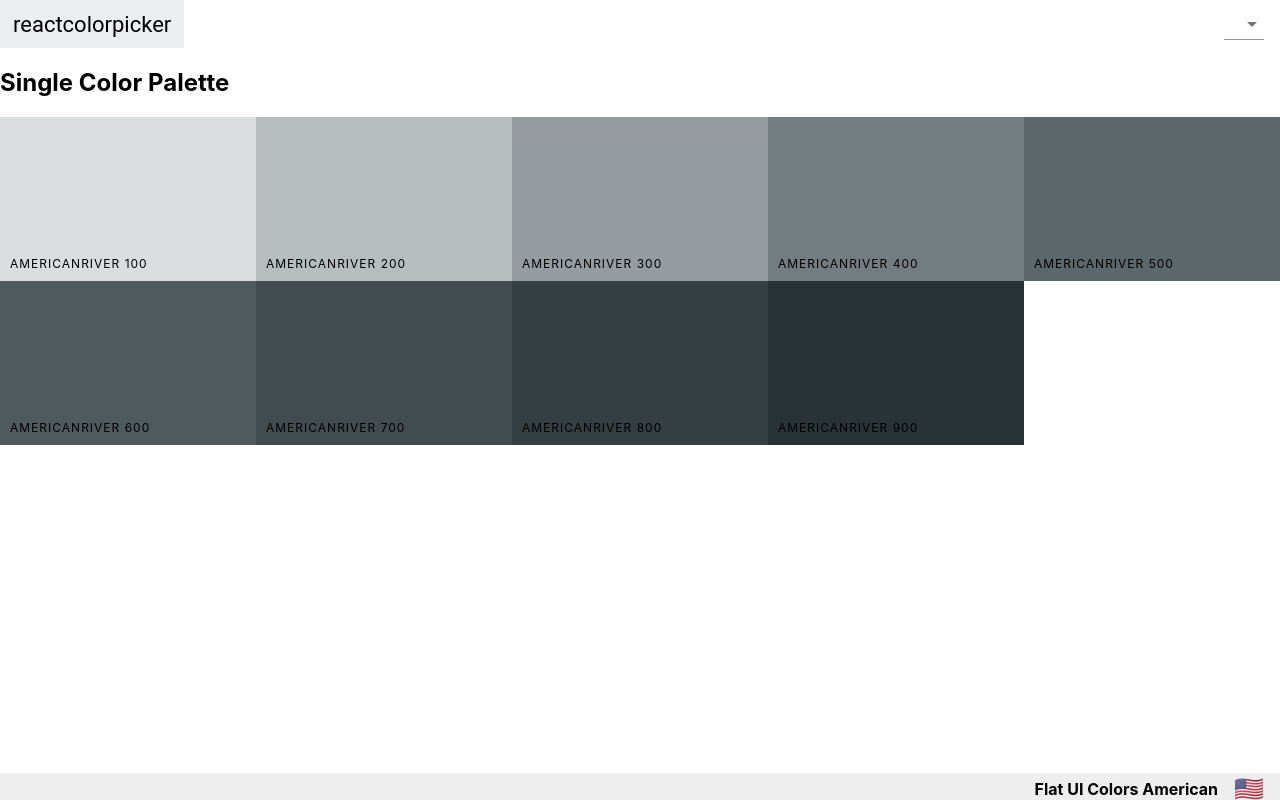
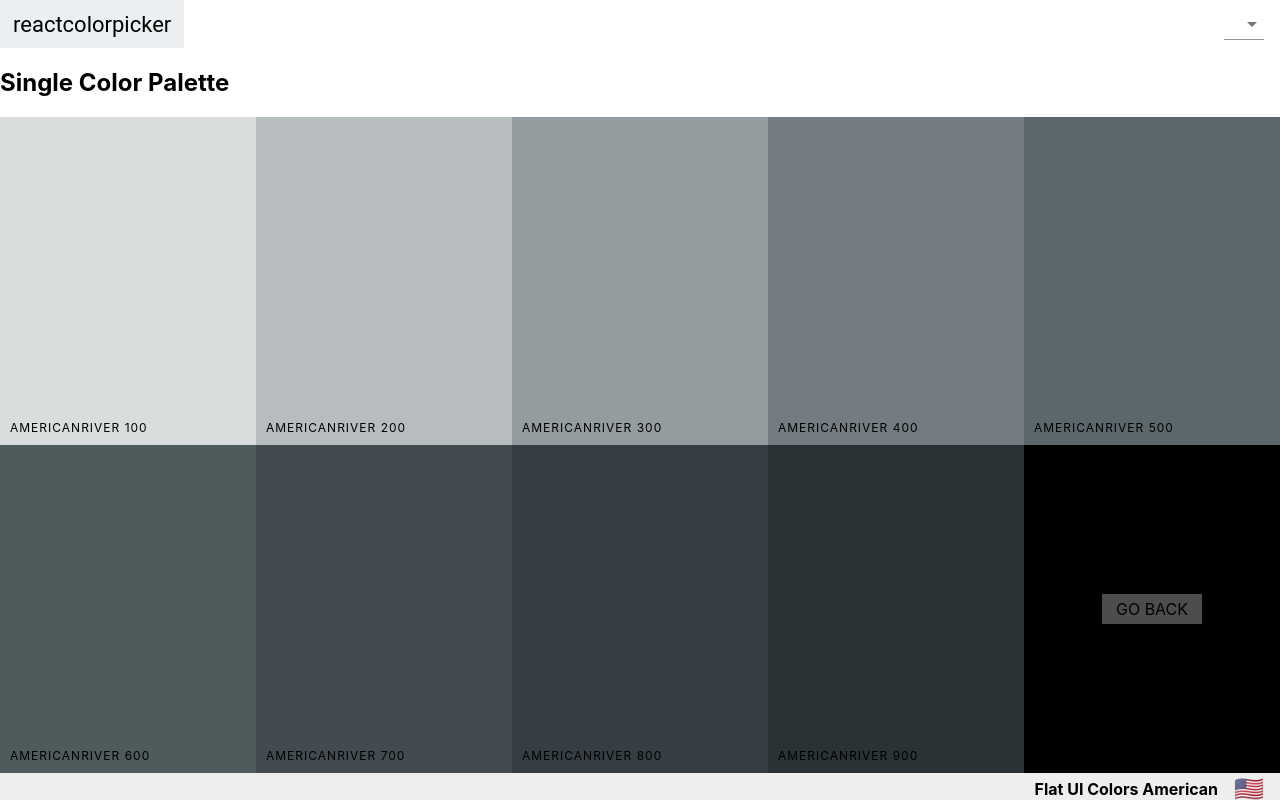
Before and after one commit to JasonDollar/color-picker-project, a React (Create React App) app: page /palette/flat-ui-colors-american/americanriver in a window 1280 px wide. Built offline with nearby package versions, Linux system fonts and the light colour scheme.

Commit message:
add goBack link to SinglePalette

```diff
--- a/src/components/ColorBox.css
+++ b/src/components/ColorBox.css
@@ -9,12 +9,12 @@
   margin-bottom: -4px;
 }
 
-.copy-button {
+.copy-button,
+.back-button {
   width: 100px;
   height: 30px;
   position: absolute;
   display: inline-block;
-  position: absolute;
   top: 50%;
   left: 50%;
   transform: translate(-50%, -50%);
@@ -24,6 +24,10 @@
   line-height: 30px;
   text-transform: uppercase;
   border: none;
+  text-align: center;
+}
+
+.copy-button {
   opacity: 0;
 }
 
--- a/src/components/Navbar.js
+++ b/src/components/Navbar.js
@@ -67,7 +67,6 @@ const SliderContainer = styled.div`
 const Navbar = ({
   level, changeSliderLevel, handleSelectChange, format, showingAllColors,
 }) => {
-  console.log(format)
   const [openSnackbar, toggleOpenSnackbar] = useState(false)
   return (
     <Header>
--- a/src/components/PaletteFooter.js
+++ b/src/components/PaletteFooter.js
@@ -30,5 +30,9 @@ export default PaletteFooter
 
 PaletteFooter.propTypes = {
   paletteName: PropTypes.string.isRequired,
-  emoji: PropTypes.string.isRequired,
+  emoji: PropTypes.string,
 }
+
+PaletteFooter.defaultProps = {
+  emoji: '',
+}
--- a/src/components/SinglePalette.js
+++ b/src/components/SinglePalette.js
@@ -1,5 +1,6 @@
 import React, { useState } from 'react'
 import PropTypes from 'prop-types'
+import { Link } from 'react-router-dom'
 import styled from 'styled-components'
 import ColorBox from './ColorBox'
 import Navbar from './Navbar'
@@ -11,6 +12,18 @@ const Container = styled.div`
   .colors {
     height: 82vh;
   }
+  .ColorBox {
+    height: 50%;
+  }
+  .ColorBox.go-back {
+    background: black;
+  }
+
+  a {
+    text-decoration: none;
+    color: inherit;
+  }
+
 `
 
 
@@ -34,11 +47,14 @@ const SinglePalette = ({ palette, colorId }) => {
     <Container>
       <Navbar format={format} handleSelectChange={e => setFormat(e.target.value)} showingAllColors={false} />
       <h2>Single Color Palette</h2>
-      <div className="colors">
+      <div className="colors SingleColorPalette">
 
         {colors.map(item => (
           <ColorBox key={item.id + item.hex} id={item.id} name={item.name} background={item[format]} showLink={false} />
         ))}
+        <div className="go-back ColorBox">
+          <Link to={`/palette/${palette.id}`} className="back-button">Go back</Link>
+        </div>
       </div>
       <PaletteFooter paletteName={palette.paletteName} emoji={palette.emoji} />
     </Container>
```
